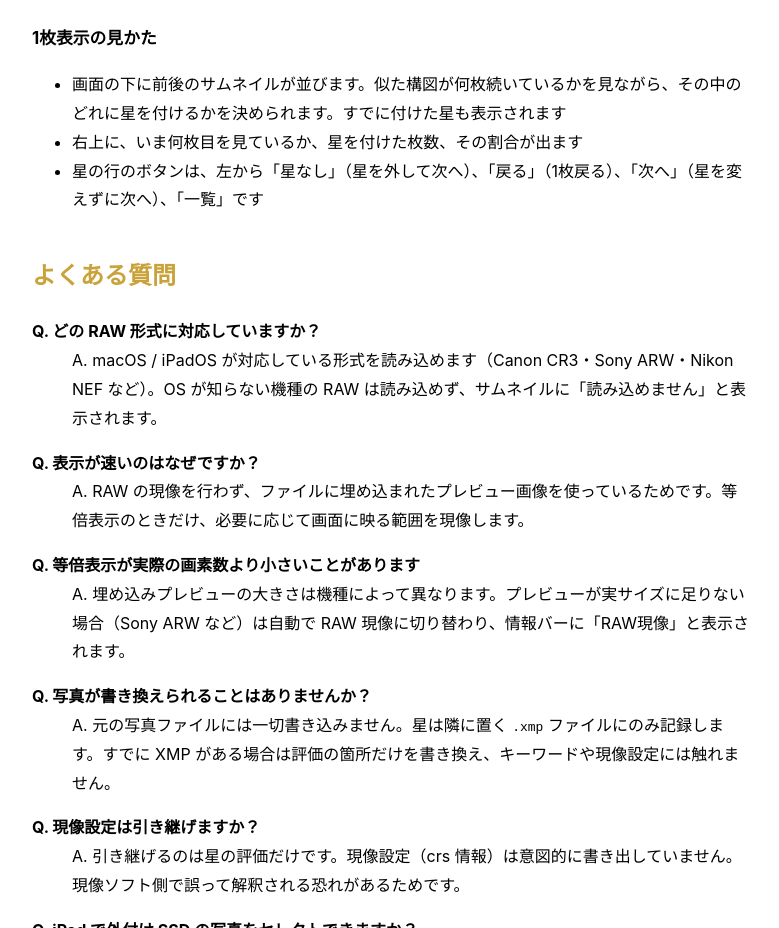
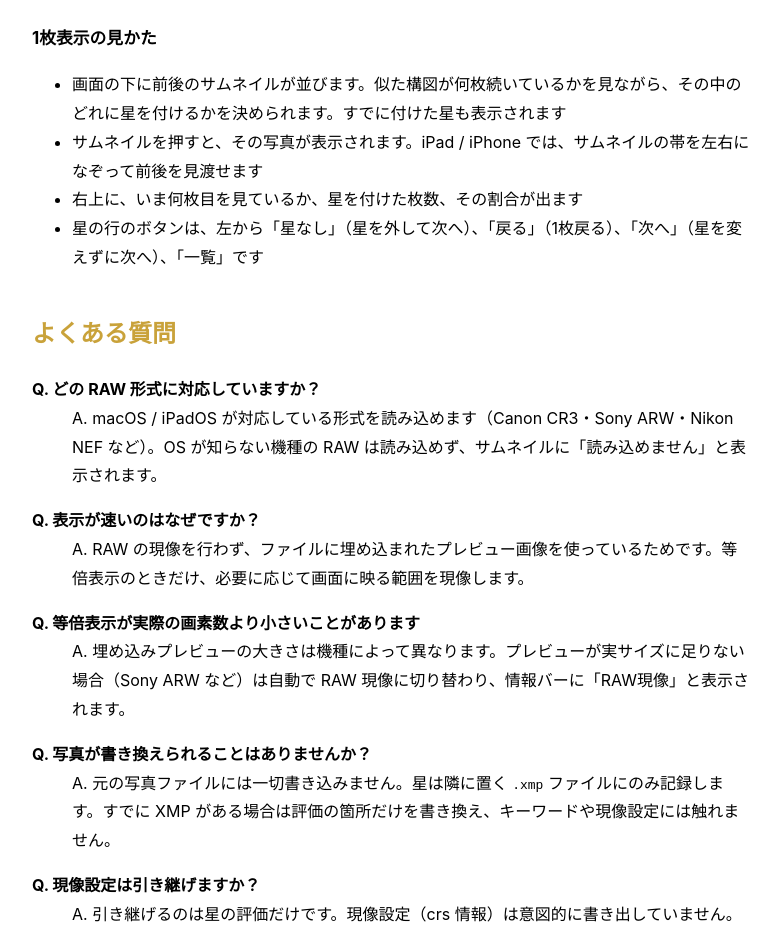
Before and after one commit to emchs07-prog/photoparcel-select-support, a plain HTML site: page index.html in a window 1280 px wide. Shown: the part 1220-2148 px from the top of the page, without its empty margins (248-1027 px from the left). Drawn offline with Linux system fonts and the light colour scheme.

Commit message:
1.2 の内容を反映（1枚表示のサムネイル操作を追記）
Co-Authored-By: Claude Opus 5 (1M context) <noreply@anthropic.com>
Claude-Session: https://claude.ai/code/session_01Ghz3eUv6zSBDwekio83nbN

```diff
--- a/index.html
+++ b/index.html
@@ -64,6 +64,7 @@
 <h3>1枚表示の見かた</h3>
 <ul>
   <li>画面の下に前後のサムネイルが並びます。似た構図が何枚続いているかを見ながら、その中のどれに星を付けるかを決められます。すでに付けた星も表示されます</li>
+  <li>サムネイルを押すと、その写真が表示されます。iPad / iPhone では、サムネイルの帯を左右になぞって前後を見渡せます</li>
   <li>右上に、いま何枚目を見ているか、星を付けた枚数、その割合が出ます</li>
   <li>星の行のボタンは、左から「星なし」（星を外して次へ）、「戻る」（1枚戻る）、「次へ」（星を変えずに次へ）、「一覧」です</li>
 </ul>
```
